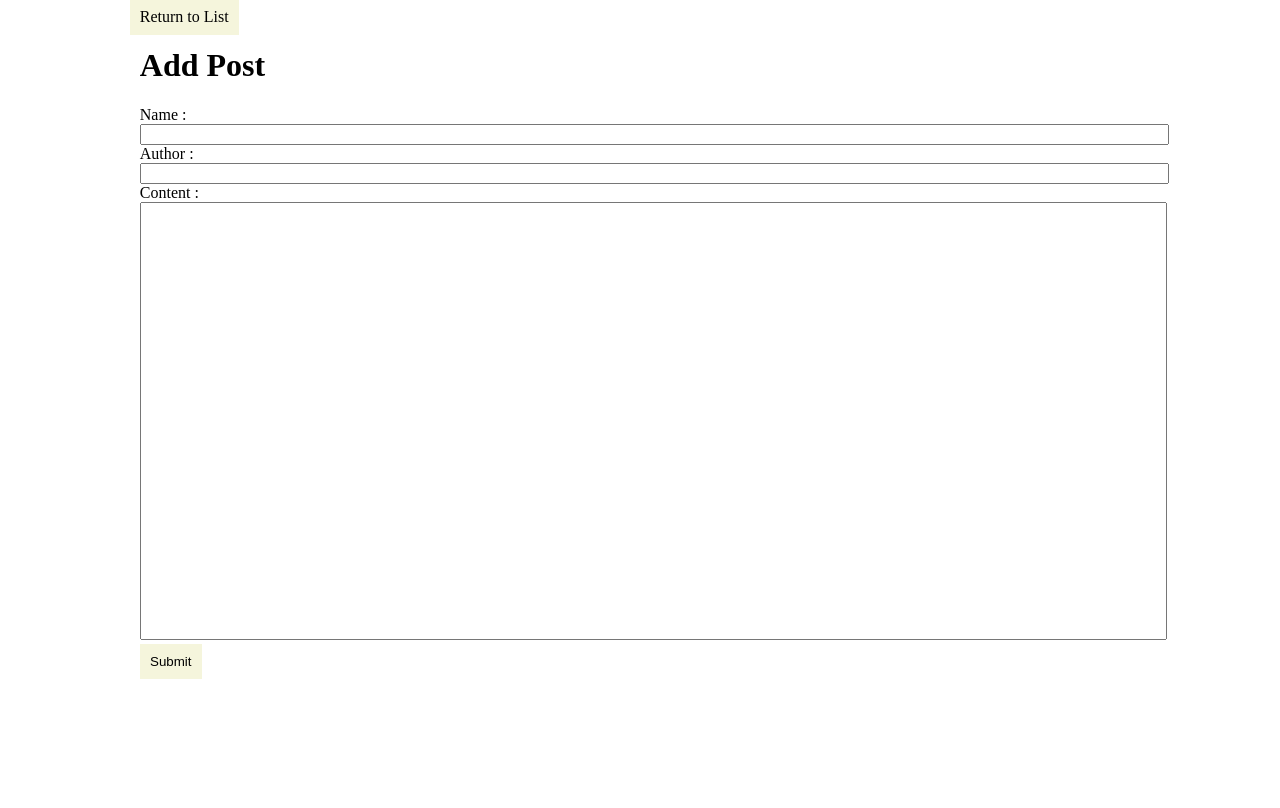
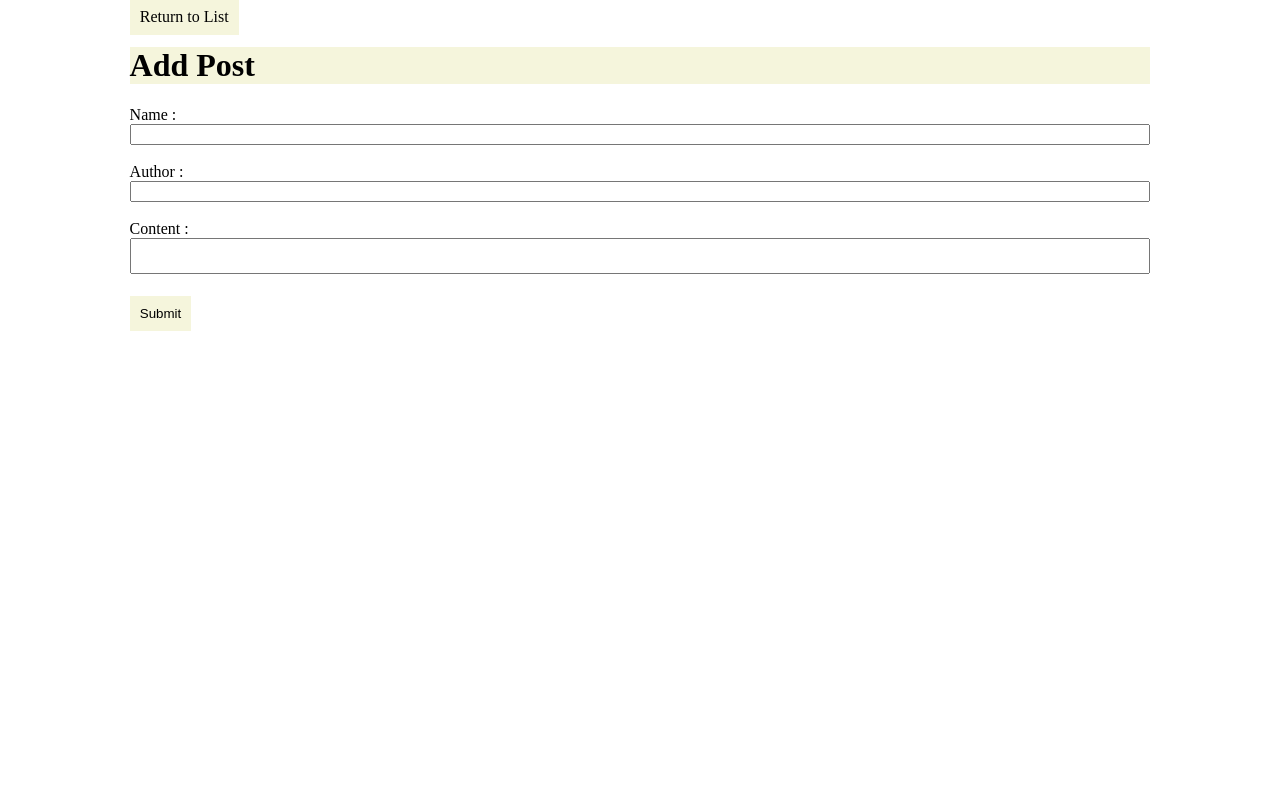
Before and after one commit to cipriRusu/Blogtype-Application, a Flask app: page /addItem in a window 1280 px wide. Run offline with Flask 2, Linux system fonts and the light colour scheme.

Commit message:
Refactored styling for AddItem

```diff
--- a/JMBlogWebApp/static/AddItemStyle.css
+++ b/JMBlogWebApp/static/AddItemStyle.css
@@ -4,27 +4,15 @@ body, html {
     padding-left: 5%;
 }
 
-h1
+.AddPostTitle
 {
-    padding-left: 1%;
+    background-color: beige;
 }
 
-.Form {
+.InputFields > input
+{
+    box-sizing:border-box;
     width: 100%;
-    height: 60%;
-    padding-left: 1%;
-}
-
-    .Form > input {
-        width: 100%;
-        box-sizing: padding-box;
-    }
-
-textarea {
-    box-sizing:padding-box;
-    width: 100%;
-    height: 90%;
-    resize: none;
 }
 
 .ReturnButton > a {
@@ -34,10 +22,20 @@ textarea {
     padding: 1%;
 }
 
-.SubmitButton
+.ContentArea > textarea
 {
-    border:none;
+    resize:none;
+    box-sizing: border-box;
+    width: 100%;
+}
+
+.SubmitButton {
+    border: none;
     padding: 1%;
-    margin-right: 5%;
     background-color: beige;
 }
+
+.SubmitButton:hover
+{
+    cursor:pointer;
+}
--- a/JMBlogWebApp/templates/AddItem.html
+++ b/JMBlogWebApp/templates/AddItem.html
@@ -10,15 +10,16 @@
 </head>
 <body>
     <div class="ReturnButton"><a href=" {{ url_for('index') }}">Return to List</a></div>
-    <h1>Add Post</h1>
-    <form class="Form" method="post">
+    <div class="AddPostTitle"><h1>Add Post</h1></div>
+    <div class="Form">
+        <form method="post">
         <label typeof="string">Name : </label><br />
-        <input typeof="string" name="NameInput" /> <br />
+        <div class="InputFields"><input typeof="string" name="NameInput" /> </div><br />
         <label typeof="string">Author : </label><br />
-        <input typeof="string" name="AuthorInput" /><br />
+        <div class="InputFields"><input typeof="string" name="AuthorInput" /></div><br />
         <label typeof="string">Content : </label><br />
-        <textarea name="ContentInput"></textarea><br />
+        <div class="ContentArea"><textarea name="ContentInput"></textarea></div><br />
         <button class="SubmitButton">Submit</button>
-    </form>
+    </form></div>
 </body>
 </html>
```
